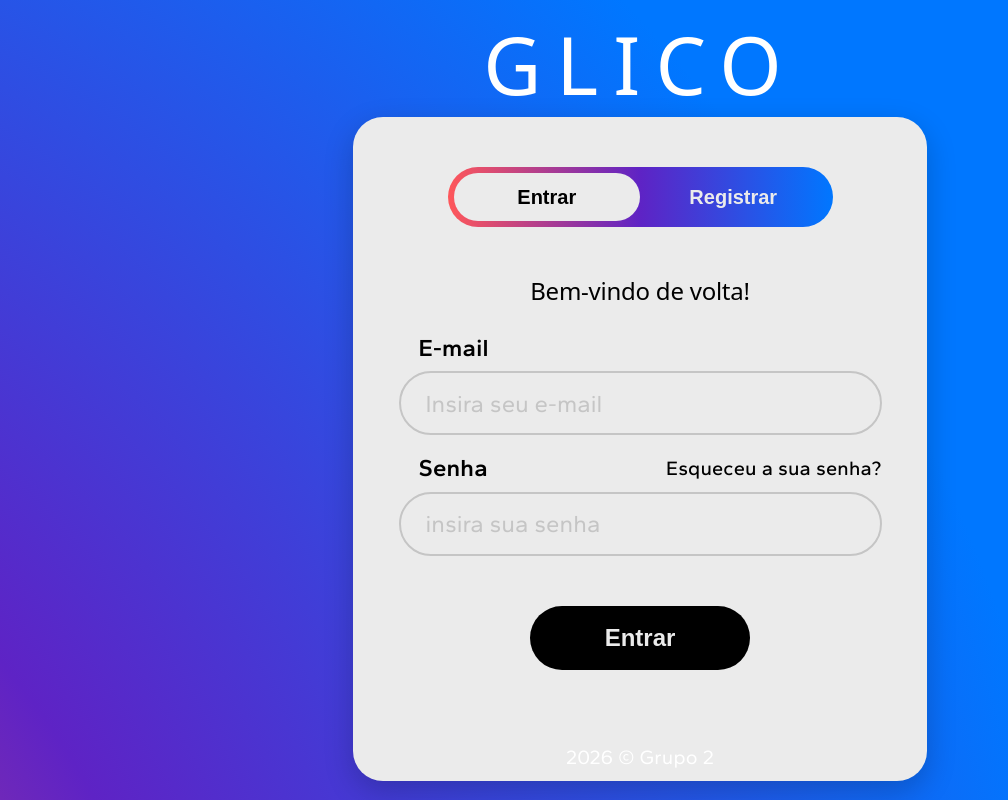
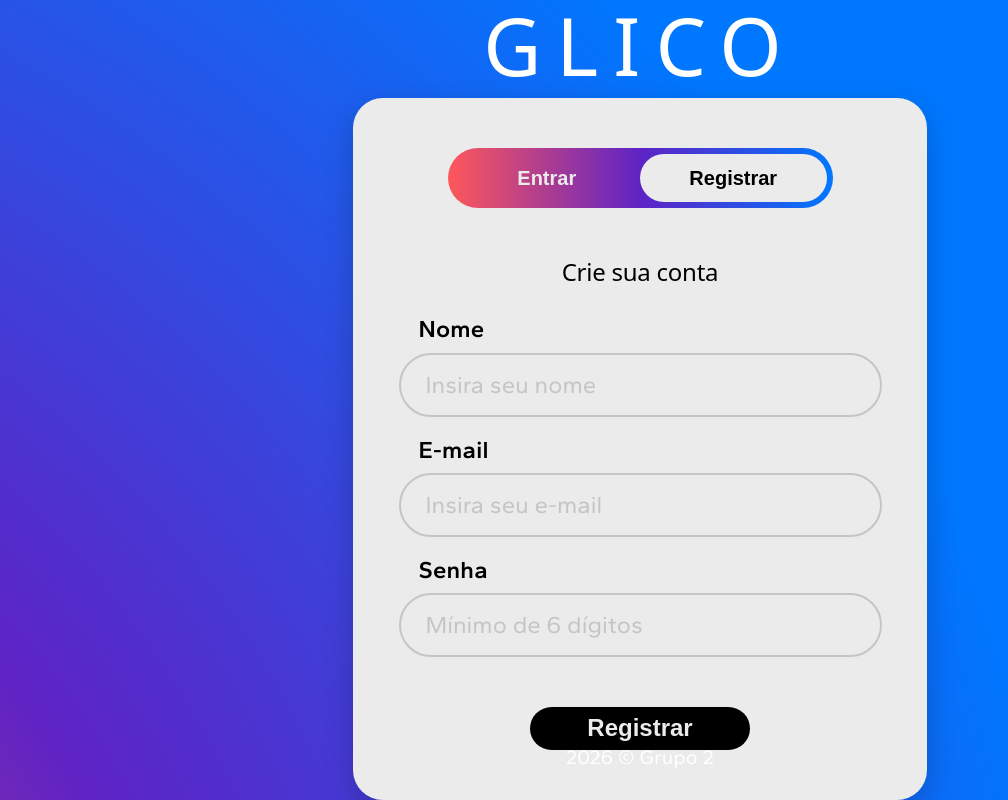
Before and after one commit to guivconB/glico, a React (Vite) app: page /login in a window 1280 px wide. Both pictures are taken after a click on the button "Registrar". Shown: the whole page, without its empty margins (0-1008 px from the left). Built offline with nearby package versions, Linux system fonts and the light colour scheme.

Commit message:
feat: Adiciona formulário de registro com toggle na tela de Login

```diff
--- a/src/pages/Login.jsx
+++ b/src/pages/Login.jsx
@@ -1,7 +1,9 @@
-import React from 'react';
+import React, { useState } from 'react';
 import './Login.css';
 
 const Login = () => {
+  const [isLogin, setIsLogin] = useState(true);
+
   return (
     <div className="login-container">
       {/* O título acima do card pode vir aqui */}
@@ -10,10 +12,22 @@ const Login = () => {
       <div className="login-card">
         {/* Toggle Container (Entrar / Registrar) */}
         <div className="toggle-container">
-          <button className="toggle-btn active">Entrar</button>
-          <button className="toggle-btn">Registrar</button>
+          <button
+            className={`toggle-btn ${isLogin ? 'active' : ''}`}
+            onClick={() => setIsLogin(true)}
+          >
+            Entrar
+          </button>
+          <button
+            className={`toggle-btn ${!isLogin ? 'active' : ''}`}
+            onClick={() => setIsLogin(false)}
+          >
+            Registrar
+          </button>
         </div>
 
+        {isLogin ? (
+          <>
             {/* --- 50% do Trabalho (E-mail e Boas Vindas) --- */}
             <h2 className="welcome-text">Bem-vindo de volta!</h2>
 
@@ -40,6 +54,44 @@ const Login = () => {
             </div>
 
             <button className="submit-btn">Entrar</button>
+          </>
+        ) : (
+          <>
+            <h2 className="welcome-text">Crie sua conta</h2>
+
+            <div className="input-group">
+              <label className="input-label">Nome</label>
+              <input
+                type="text"
+                className="input-field"
+                placeholder="Insira seu nome"
+              />
+            </div>
+
+            <div className="input-group">
+              <label className="input-label">E-mail</label>
+              <input
+                type="email"
+                className="input-field"
+                placeholder="Insira seu e-mail"
+              />
+            </div>
+
+            <div className="input-group">
+              <div className="label-container">
+                <label className="input-label">Senha</label>
+              </div>
+              <input
+                type="password"
+                className="input-field"
+                placeholder="Mínimo de 6 dígitos"
+                minLength={6}
+              />
+            </div>
+
+            <button className="submit-btn">Registrar</button>
+          </>
+        )}
       </div>
 
       <div className="footer-text">
```
Lines whose indentation alone changed are shown as unchanged.
